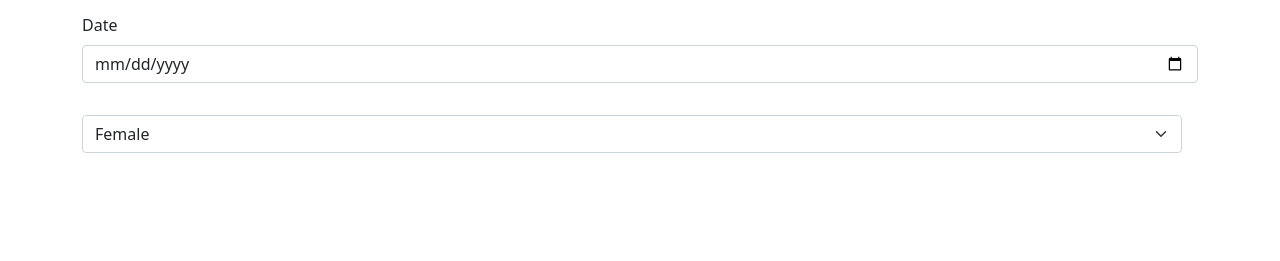
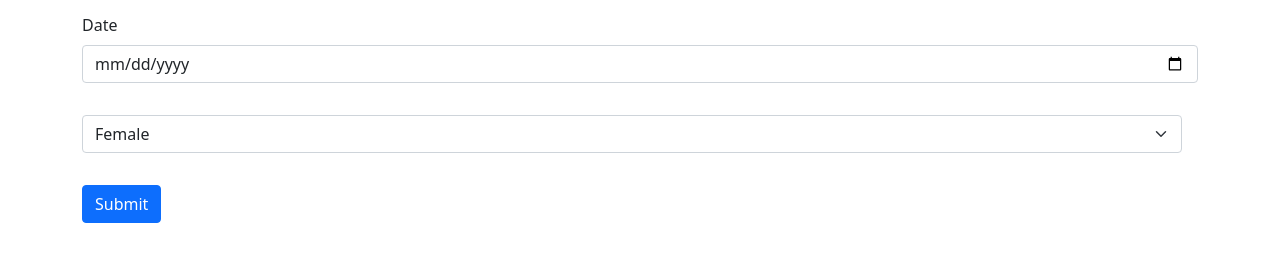
Before and after one commit to Annetkhavere/ghanian-name-generator, a plain HTML site: page generator.html in a window 1280 px wide. Shown: the part 83-344 px from the top of the page. Drawn offline with Linux system fonts and the light colour scheme.

Commit message:
add the submit button to the form

```diff
--- a/generator.html
+++ b/generator.html
@@ -15,10 +15,15 @@
         </div>
         <div class="row g-3">
           <div class="col-md-12">
-            <select class="form-select" aria-label="select">
+            <select class="form-select" aria-label="select" required>
               <option value="female">Female</option>
               <option value="male">Male</option>
             </select>
+          </div>
+        </div>
+        <div class="row g-3">
+          <div class="col-md-12">
+            <button type="submit" class="btn btn-primary">Submit</button>
           </div>
         </div>
       </form>
```
